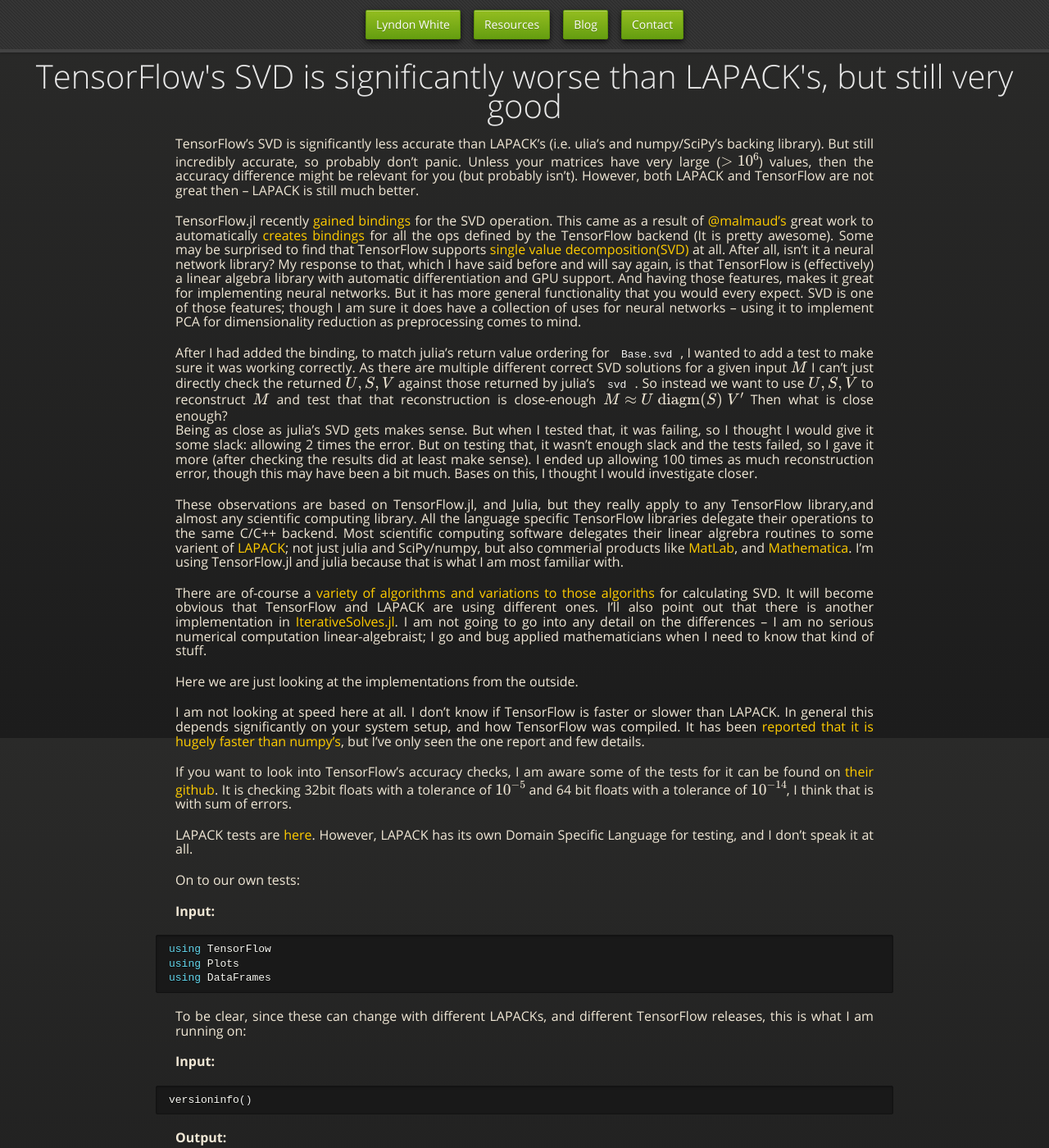
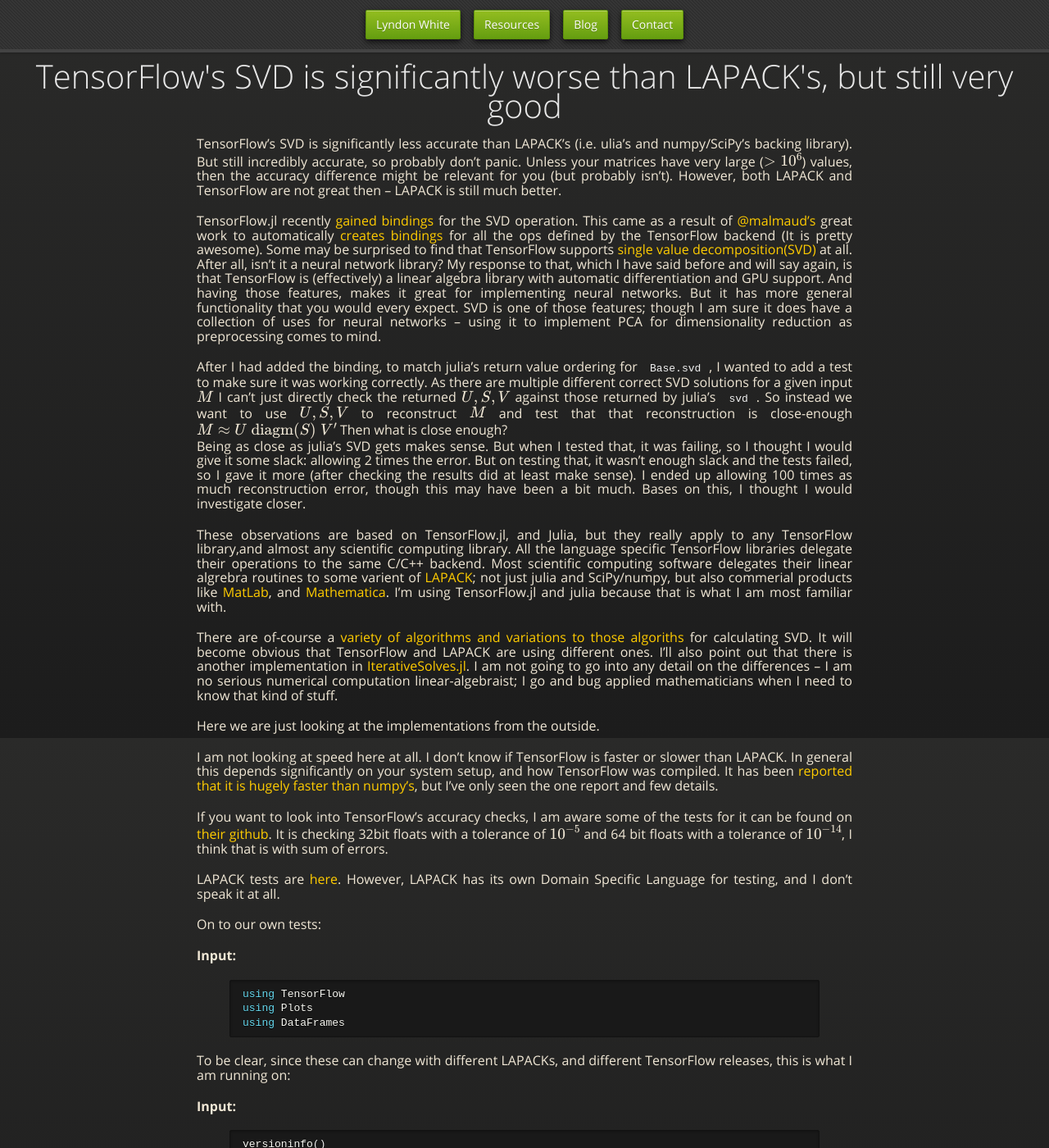
Before and after one commit to oxinabox/oxinabox.github.io, a Jekyll site: the page built from _posts/2017-06-02-TensorFlow's-SVD-is-significantly-worse-than-LAPACK's,-but-still-very-good.md, in a window 1280 px wide and 1400 px high. Shown: the whole window at 82% size. Built offline with Jekyll 4.4.1, drawn with Linux system fonts in a browser that asks for light colours; nearby versions of some CDN libraries; some web fonts are replaced; formulas are drawn with MathJax 3; some of the changed text lies outside the part shown.

Commit message:
=import formating

```diff
--- a/_posts/2017-06-02-TensorFlow's-SVD-is-significantly-worse-than-LAPACK's,-but-still-very-good.md
+++ b/_posts/2017-06-02-TensorFlow's-SVD-is-significantly-worse-than-LAPACK's,-but-still-very-good.md
@@ -193,7 +193,7 @@
 {% endhighlight %}
 
 Here we define the functions to perform our analytics/visualisation.
-I think a histogram showing the distribution of $err_tf/err_jl$ is informative.
+I think a histogram showing the distribution of $err_{tf}/err_{jl}$ is informative.
 an absolute value histogram would also be informative, but when the values are so low, it become hard to read.
 As well the quartile values, that is minimum, Q1, median, Q3, maximum, are informative on the absolute values of the error; since they tell us that that say three quarters of all trials showed error less than the given value.
 
--- a/stylesheets/styles.css
+++ b/stylesheets/styles.css
@@ -191,7 +191,7 @@
 
 
 body {
-  padding: 0px 0 20px 0px;
+  padding: 0px 0px 20px 0px;
   margin: 0px;
   font: 16px/1.1 "OpenSansRegular", "Helvetica Neue", Helvetica, Arial, sans-serif;
   color: #f0e7d5;
@@ -213,7 +213,6 @@
 }
 
 p {
-  padding: 0 4rem;
   text-align: justify;
 }
 
@@ -319,6 +318,10 @@
   margin: 16px 40px;
 }
 
+svg {
+  margin: auto;
+  display: block;
+}
 
 
 
@@ -366,7 +369,7 @@
 *******************************************************************************/
 
 #main_content, footer {
-    max-width: 980px;
+    max-width: 800px;
     margin-left: auto;
     margin-right: auto;
     padding: 10px;
```
Also changed, not shown: 1 other file.
